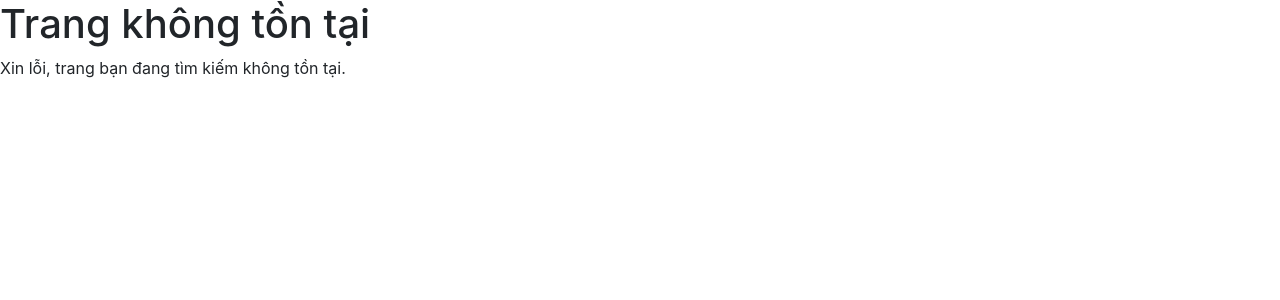
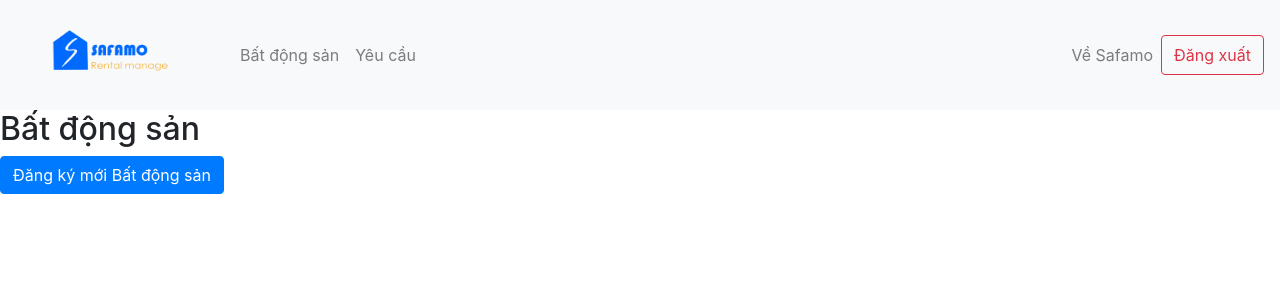
Before and after one commit to gheodn43/SafamoClient, a React (Create React App) app: page /rental_manage/property in a window 1280 px wide. Shown: the top 300 px of the page. Built offline with nearby package versions, Linux system fonts and the light colour scheme.

Commit message:
add header for rental_manager

```diff
--- a/src/App.js
+++ b/src/App.js
@@ -2,11 +2,12 @@ import React from 'react';
 import { BrowserRouter as Router, Route, Routes } from 'react-router-dom';
 import HomePage from './components/homePage';
 import AdminHomePage from './components/adminHomePage';
+import PropertiesPage from './components/PropertiesPage'
 import LoginPage from './components/AuthComponents/Login';
 import Register from './components/AuthComponents/Register';
+import ConfirmRegisterOtp from './components/AuthComponents/ConfirmRegisterOtp'
 import LandlordReqDetail from './components/RequestComponents/landlordRequestDetail'
 import NotFoundPage from './components/NotFoundPage';
-import ConfirmRegisterOtp from './components/AuthComponents/ConfirmRegisterOtp'
 import authService from './services/authService'
 import PropertyRegisStepper from './hooks/useStepper';
 
@@ -26,6 +27,7 @@ function App() {
           <Route path="/register" element={<Register />} />
           <Route path="/confirm-otp" element={<ConfirmRegisterOtp />} />
           <Route path="*" element={<NotFoundPage />} />
+          <Route path="/rental_manage/property" element={<PropertiesPage/>} />
           <Route path="/rental_manage/addProperty" element={<PropertyRegisStepper/>} />
         </Routes>
       </div>
--- /dev/null
+++ b/src/components/PropertiesPage.js
@@ -0,0 +1,15 @@
+import React from 'react';
+import BaseLayout from './layoutComponents/BaseLayout';
+import PropertyComponent from './PropertyComponents/propertyComponent';
+
+const PropertiesPage = () => {
+  return (
+    <BaseLayout>
+      <div>
+        <PropertyComponent />
+      </div>
+    </BaseLayout>
+  );
+};
+
+export default PropertiesPage;
--- /dev/null
+++ b/src/components/PropertyComponents/propertyComponent.js
@@ -0,0 +1,17 @@
+import React from 'react';
+
+const PropertyComponent = () => {
+    return (
+        <div className="property-component">
+            <div className="property-header">
+                <h2>Bất động sản</h2>
+                <button className="btn btn-primary">Đăng ký mới Bất động sản</button>
+            </div>
+            <div className="property-content">
+                {/* Nội dung tam thời để trống */}
+            </div>
+        </div>
+    );
+};
+
+export default PropertyComponent;
--- a/src/components/layoutComponents/AdminBaseLayout.js
+++ b/src/components/layoutComponents/AdminBaseLayout.js
@@ -1,15 +1,23 @@
 import React from 'react';
 import Header from './Header';
-import Sidebar from './Sidebar'
+import Sidebar from './Sidebar';
 
 const AdminBaseLayout = ({ children }) => {
     return (
-        <div>
-            <Header />
-            <Sidebar />
-            {children}
-            {/* footer */}
+        <div className="container-fluid">
+            <div className="row">
+                <Header />
+            </div>
+            <div className="row">
+                <div className="col-md-2">
+                    <Sidebar />
+                </div>
+                <div className="col-md-10">
+                    {children}
+                </div>
+            </div>
         </div>
     );
 };
+
 export default AdminBaseLayout;
--- a/src/components/layoutComponents/BaseLayout.js
+++ b/src/components/layoutComponents/BaseLayout.js
@@ -1,16 +1,28 @@
 
-import React from 'react';
+import React, { useEffect, useState } from 'react';
+import { useLocation } from 'react-router-dom';
 import Header from './Header';
-
+import RentalmanagerHeader from './RentalmanagerHeader';
 
 const BaseLayout = ({ children }) => {
+  const [isRentalManagerPage, setIsRentalManagerPage] = useState(false);
+  const location = useLocation();
+  const currentPath = location.pathname;
+
+  useEffect(() => {
+    if (currentPath.includes('/rental_manage/')) {
+      setIsRentalManagerPage(true);
+    } else {
+      setIsRentalManagerPage(false);
+    }
+  }, [currentPath]);
+
   return (
     <div>
-      <Header />
-
+      {isRentalManagerPage ? <RentalmanagerHeader /> : <Header />}
       {children}
-{/* footer */}
     </div>
   );
 };
+
 export default BaseLayout;
--- a/src/components/layoutComponents/Header.js
+++ b/src/components/layoutComponents/Header.js
@@ -1,23 +1,29 @@
 import React from 'react';
-import { Link } from 'react-router-dom';
-import { useNavigate } from 'react-router-dom';
+import { Link, useNavigate } from 'react-router-dom';
 import AuthService from '../../services/authService';
 import logoImage from '../../assets/images/safamo.png';
+
 const Header = () => {
+
     const isLoggedIn = AuthService.isLoggedIn();
     const navigate = useNavigate();
+
+
+
     const handleLogout = () => {
         AuthService.logout();
         navigate('/login');
     };
+
     const logoStyle = {
-        width: '150px', // Adjust the width to your preferred size
-        height: 'auto', // This ensures the aspect ratio is maintained
+        width: '150px',
+        height: 'auto',
     };
+
     return (
-        <nav className="navbar navbar-expand-lg navbar-light bg-light">
+        <nav className="navbar navbar-expand-lg navbar-light bg-light" style={{ width: '100%'}}>
             <Link to="/" className="navbar-brand">
-            <img src={logoImage} alt="Safamo Logo" style={logoStyle} />
+                <img src={logoImage} alt="Safamo Logo" style={logoStyle} />
             </Link>
 
             <button className="navbar-toggler" type="button" data-toggle="collapse" data-target="#navbarNav" aria-controls="navbarNav" aria-expanded="false" aria-label="Toggle navigation">
@@ -38,7 +44,7 @@ const Header = () => {
             <div className="navbar-nav ml-auto">
                 {isLoggedIn ? (
                     <>
-                        <Link to="/rental_manage/properties" className="nav-item nav-link">Quản lý thuê</Link>
+                        <Link to="/rental_manage/property" className="nav-item nav-link">Quản lý thuê</Link>
                         <Link to="/profile" className="nav-item nav-link">Tài khoản</Link>
                         <button className="btn btn-outline-danger" onClick={handleLogout}>Đăng xuất</button>
                     </>
--- a/src/components/layoutComponents/RentalmanagerHeader.js
+++ b/src/components/layoutComponents/RentalmanagerHeader.js
@@ -3,30 +3,40 @@ import { useNavigate } from 'react-router-dom';
 import AuthService from '../../services/authService';
 import { Link } from 'react-router-dom';
 import logoImage from '../../assets/images/safamo_manager.png';
+
 const RentalmanagerHeader = () => {
     const navigate = useNavigate();
     const handleLogout = () => {
         AuthService.logout();
         navigate('/login');
     };
+
     return (
-        <div className="header-container">
-            <div className="logo-container">
-                <Link to="/rental_manage" className="navbar-brand">
-                    <img src={logoImage} alt="Safamo Logo" />
-                </Link>
-            </div>
-            <div className="menu-container">
-                <ul>
-                    <li><a href="/">Bất động sản</a></li>
-                    <li><a href="/requests">Yêu cầu</a></li>
+        <nav className="navbar navbar-expand-lg navbar-light bg-light"style={{ width: '100%'}}>
+            <Link to="/rental_manage" className="navbar-brand">
+                <img src={logoImage} alt="Safamo Logo" style={{ width: '200px', height: 'auto' }} />
+            </Link>
+
+            <button className="navbar-toggler" type="button" data-toggle="collapse" data-target="#navbarNav" aria-controls="navbarNav" aria-expanded="false" aria-label="Toggle navigation">
+                <span className="navbar-toggler-icon"></span>
+            </button>
+
+            <div className="collapse navbar-collapse" id="navbarNav">
+                <ul className="navbar-nav">
+                    <li className="nav-item">
+                        <Link to="/" className="nav-link">Bất động sản</Link>
+                    </li>
+                    <li className="nav-item">
+                        <Link to="/requests" className="nav-link">Yêu cầu</Link>
+                    </li>
                 </ul>
             </div>
-            <div className="right-menu-container">
-                <a href="/">Về Safamo</a>
+
+            <div className="navbar-nav ml-auto">
+                <Link to="/" className="nav-item nav-link">Về Safamo</Link>
                 <button className="btn btn-outline-danger" onClick={handleLogout}>Đăng xuất</button>
             </div>
-        </div>
+        </nav>
     );
 };
 
```
Also changed, not shown: src/components/rentalManagerPage.js (added).
